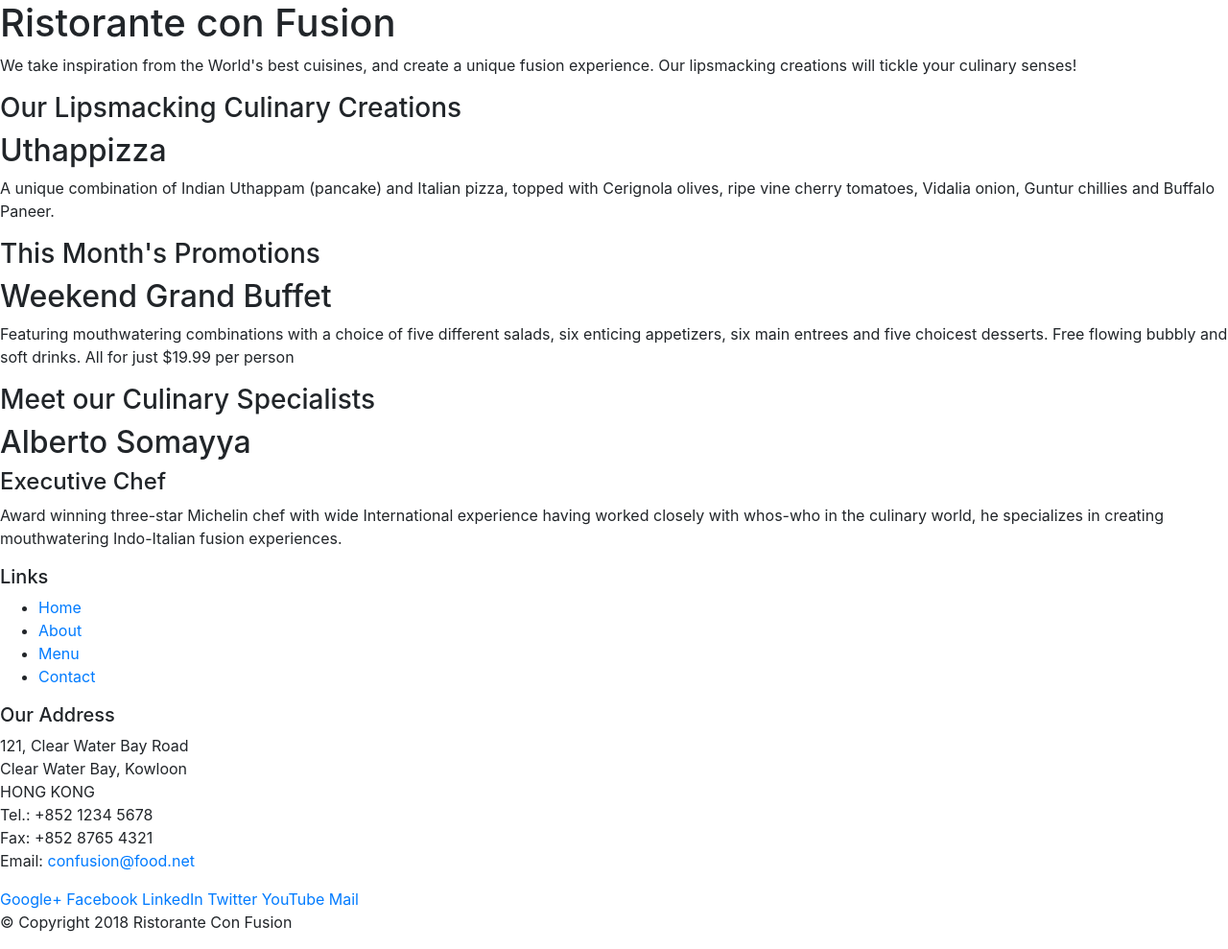
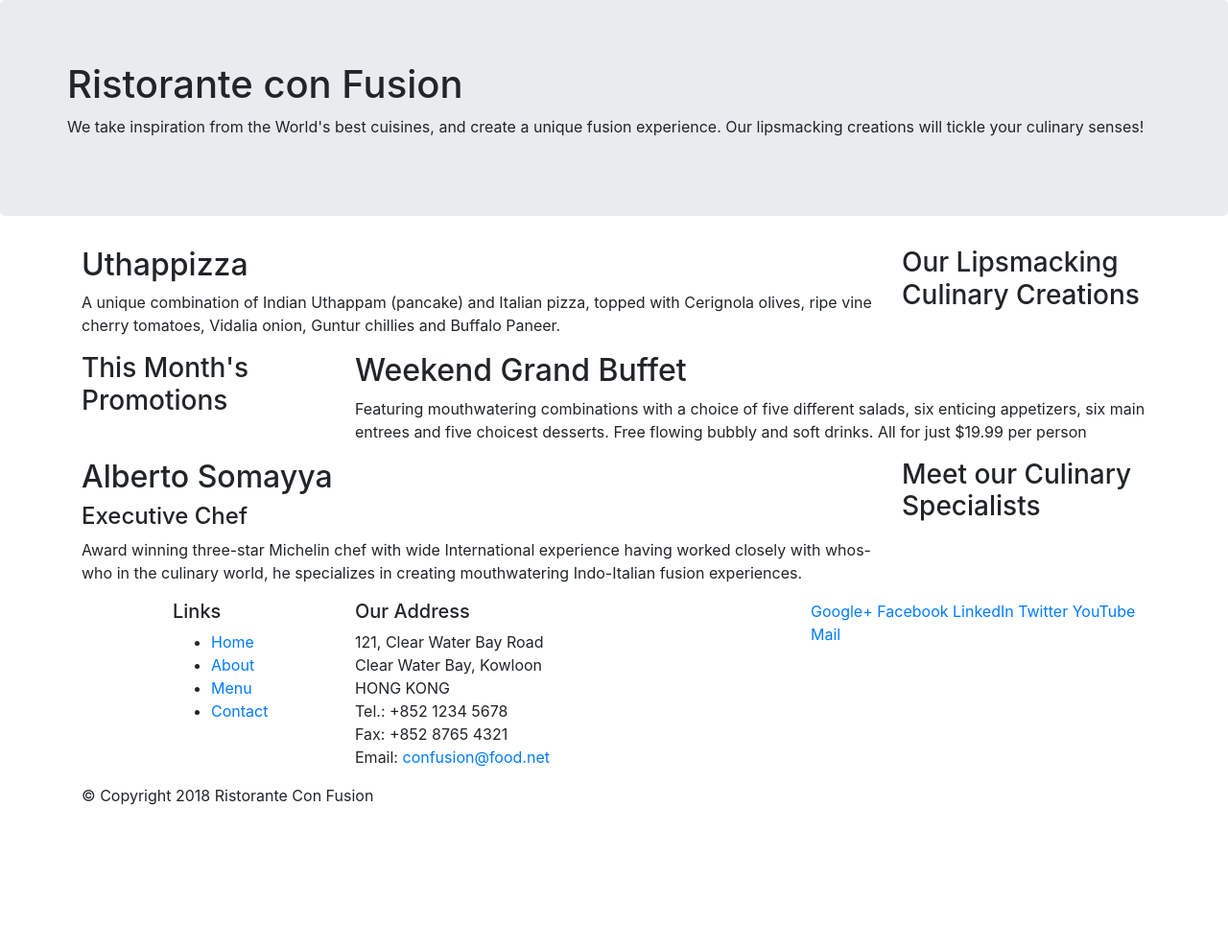
Before and after one commit to nethra1311/front-ui, a website: page conFusion/index.html in a window 1280 px wide. Shown: the whole page at 96% size. After the commit the page ends 857 px from the top, so only its background shows below. Drawn offline with nearby package versions, Linux system fonts and the light colour scheme.

Commit message:
Bootstrap Grid Part 1

```diff
--- a/conFusion/index.html
+++ b/conFusion/index.html
@@ -14,46 +14,46 @@
 
 <body>
 
-    <header>
-        <div>
-            <div>
+    <header class="jumbotron">
+        <div class="container">
+            <div class="row">
                 <div>
                     <h1>Ristorante con Fusion</h1>
                     <p>We take inspiration from the World's best cuisines, and create a unique fusion experience. Our lipsmacking creations will tickle your culinary senses!</p>
                 </div>
-                <div>
+                <div class="col-12 col-sm">
                 </div>
             </div>
         </div>
     </header>
 
-    <div>
-        <div>
-            <div>
+    <div class="container">
+        <div class="row">
+            <div class="col-12 col-sm-4 order-sm-last col-md-3">
                 <h3>Our Lipsmacking Culinary Creations</h3>
             </div>
-            <div>
+            <div class="col col-sm order-sm-first col-md">
                 <h2>Uthappizza</h2>
                 <p>A unique combination of Indian Uthappam (pancake) and Italian pizza, topped with Cerignola olives, ripe vine cherry tomatoes, Vidalia onion, Guntur chillies and Buffalo Paneer.</p>
             </div>
         </div>
 
 
-        <div>
-            <div>
+        <div class="row">
+            <div class="col-12 col-sm-4 col-md-3">
                 <h3>This Month's Promotions</h3>
             </div>
-            <div>
+            <div class="col col-sm col-md">
                 <h2>Weekend Grand Buffet</h2>
                 <p>Featuring mouthwatering combinations with a choice of five different salads, six enticing appetizers, six main entrees and five choicest desserts. Free flowing bubbly and soft drinks. All for just $19.99 per person </p>
             </div>
         </div>
 
-        <div>
-            <div>
+        <div class="row">
+            <div class="col-12 col-sm-4 order-sm-last col-md-3">
                 <h3>Meet our Culinary Specialists</h3>
             </div>
-            <div>
+            <div class="col col-sm order-sm-first col-md">
                 <h2>Alberto Somayya</h2>
                 <h4>Executive Chef</h4>
                 <p>Award winning three-star Michelin chef with wide International experience having worked closely with whos-who in the culinary world, he specializes in creating mouthwatering Indo-Italian fusion experiences. </p>
@@ -62,9 +62,9 @@
     </div>
 
     <footer>
-        <div>
-            <div>
-                <div>
+        <div class="container">
+            <div class="row">
+                <div class="col-4 offset-1 col-sm-2">
                     <h5>Links</h5>
                     <ul>
                         <li><a href="#">Home</a></li>
@@ -73,7 +73,7 @@
                         <li><a href="#">Contact</a></li>
                     </ul>
                 </div>
-                <div>
+                <div class="col-7 col-sm-5">
                     <h5>Our Address</h5>
                     <address>
 		              121, Clear Water Bay Road<br>
@@ -84,7 +84,7 @@
 		              Email: <a href="mailto:confusion@food.net">confusion@food.net</a>
 		           </address>
                 </div>
-                <div>
+                <div class="col-12 col-sm-4">
                     <div>
                         <a href="http://google.com/+">Google+</a>
                         <a href="http://www.facebook.com/profile.php?id=">Facebook</a>
@@ -95,8 +95,8 @@
                     </div>
                 </div>
            </div>
-           <div>
-                <div>
+           <div class="row">
+                <div class="col-auto">
                     <p>© Copyright 2018 Ristorante Con Fusion</p>
                 </div>
            </div>
```
Also changed, not shown: 1 other file.
